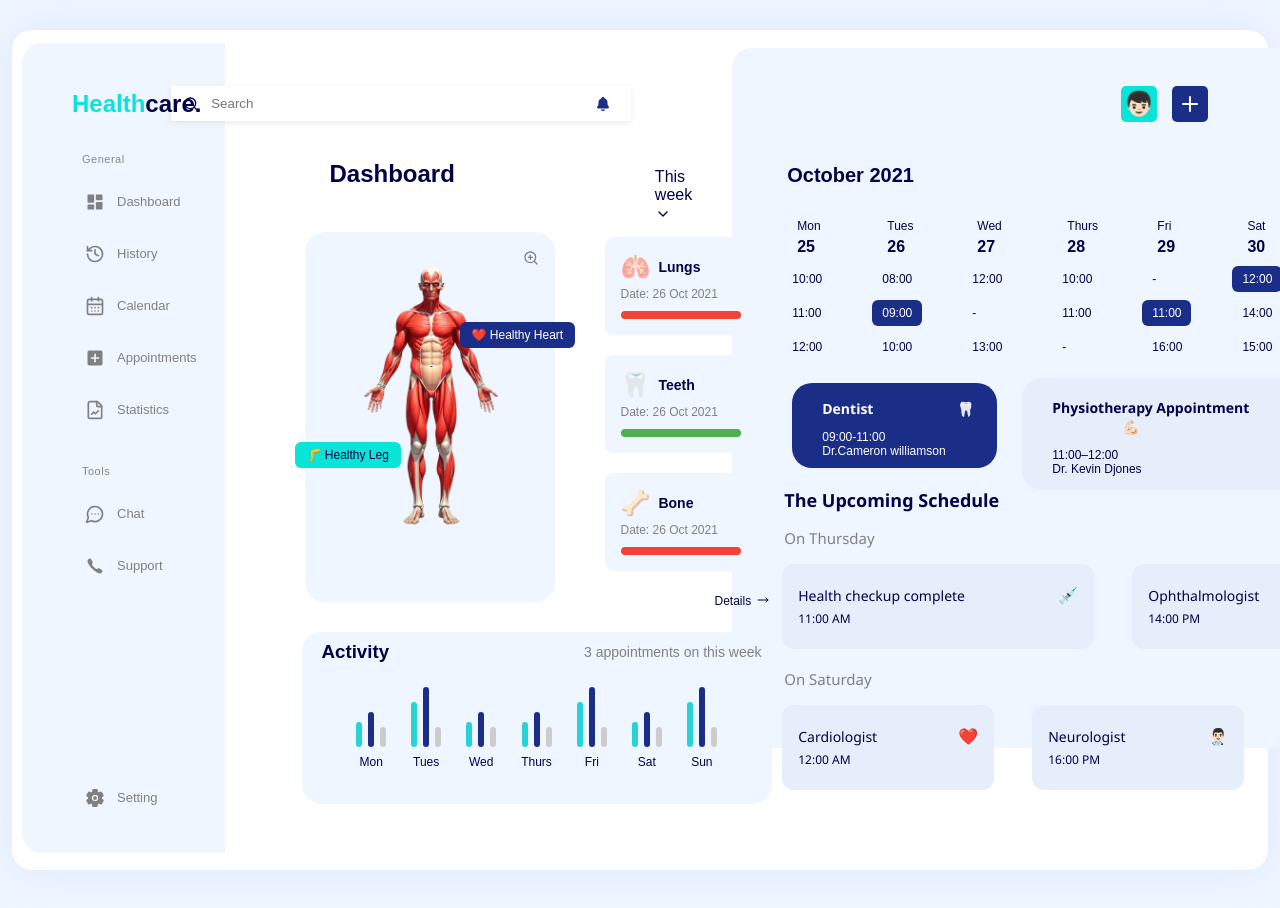
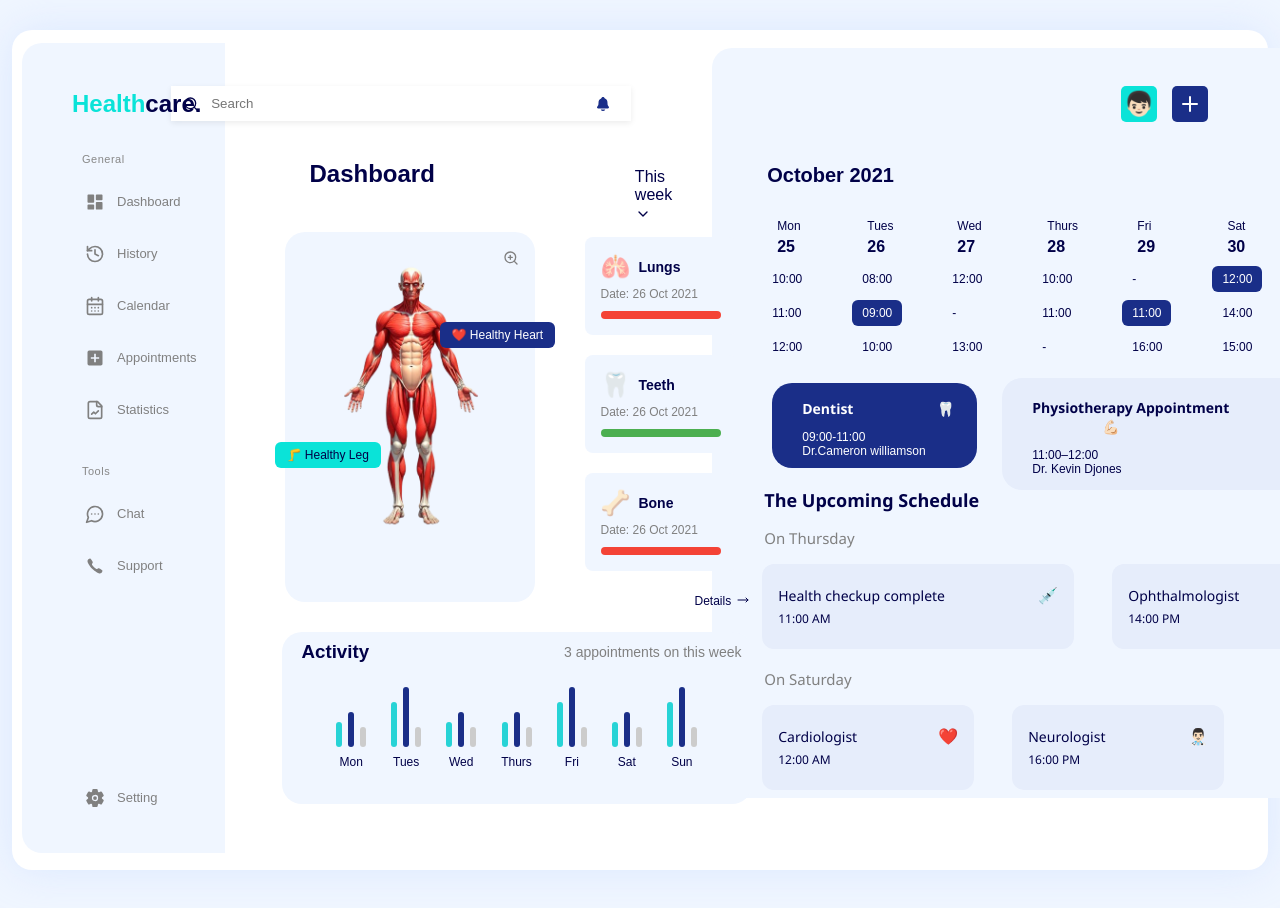
Before and after one commit to irfanzmohammed/Healthcare-Dashboard, a React (Vite) app: page / in a window 1280 px wide. Shown: the top 908 px of the page. Built offline with nearby package versions, Linux system fonts and the light colour scheme.

Commit message:
Initial dashboard setup

```diff
--- a/src/App.css
+++ b/src/App.css
@@ -211,7 +211,7 @@ body {
   grid-template-columns: 1fr 1fr;
   gap: 40px;
   padding: 20px 30px;
-  margin-left: -100px;
+  margin-left: -120px;
 }
 
 /* .dashboard-main {
@@ -499,7 +499,7 @@ left-section {
   box-sizing: border-box;
   margin-top: -130px;
   flex-shrink: 0;
-  max-height: 700px;
+  max-height: 750px;
   overflow: visible;
 }
 
```
